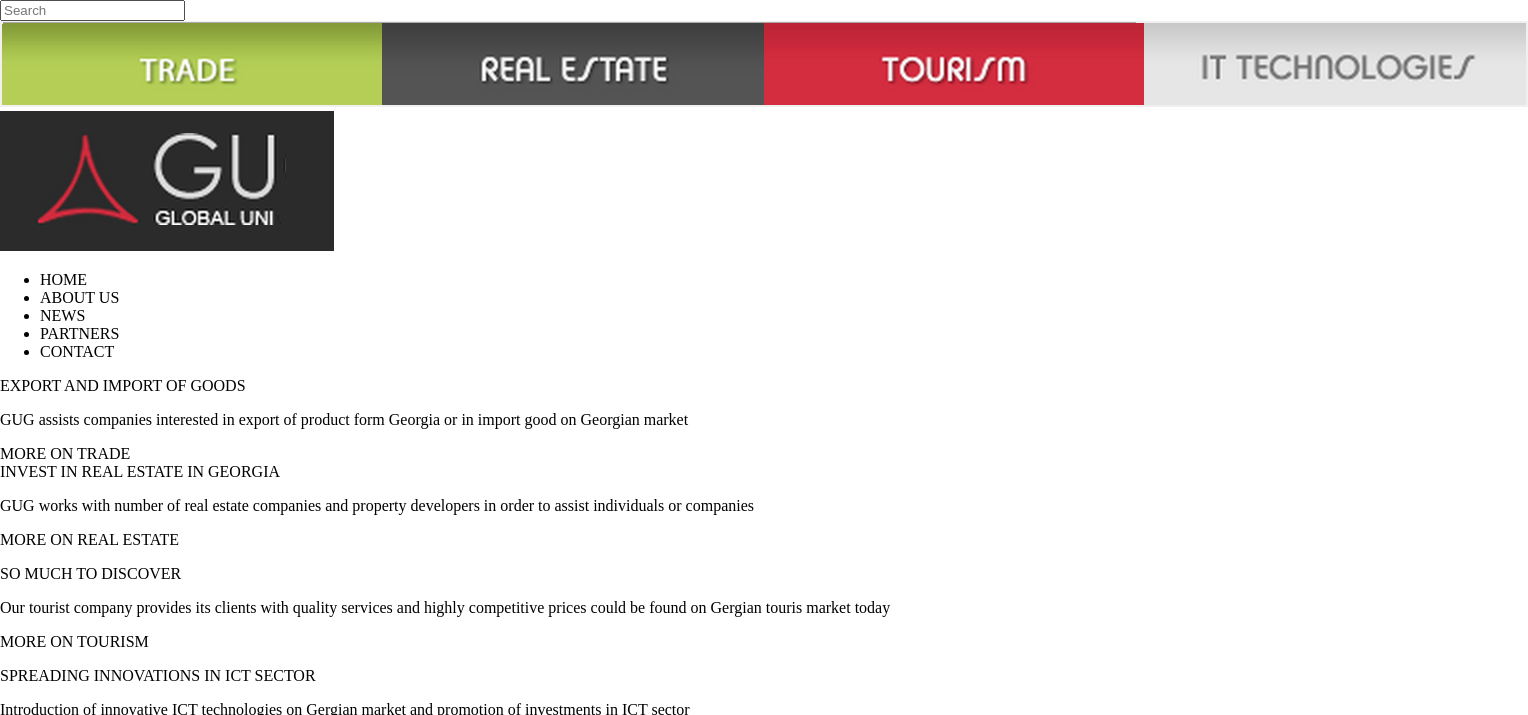
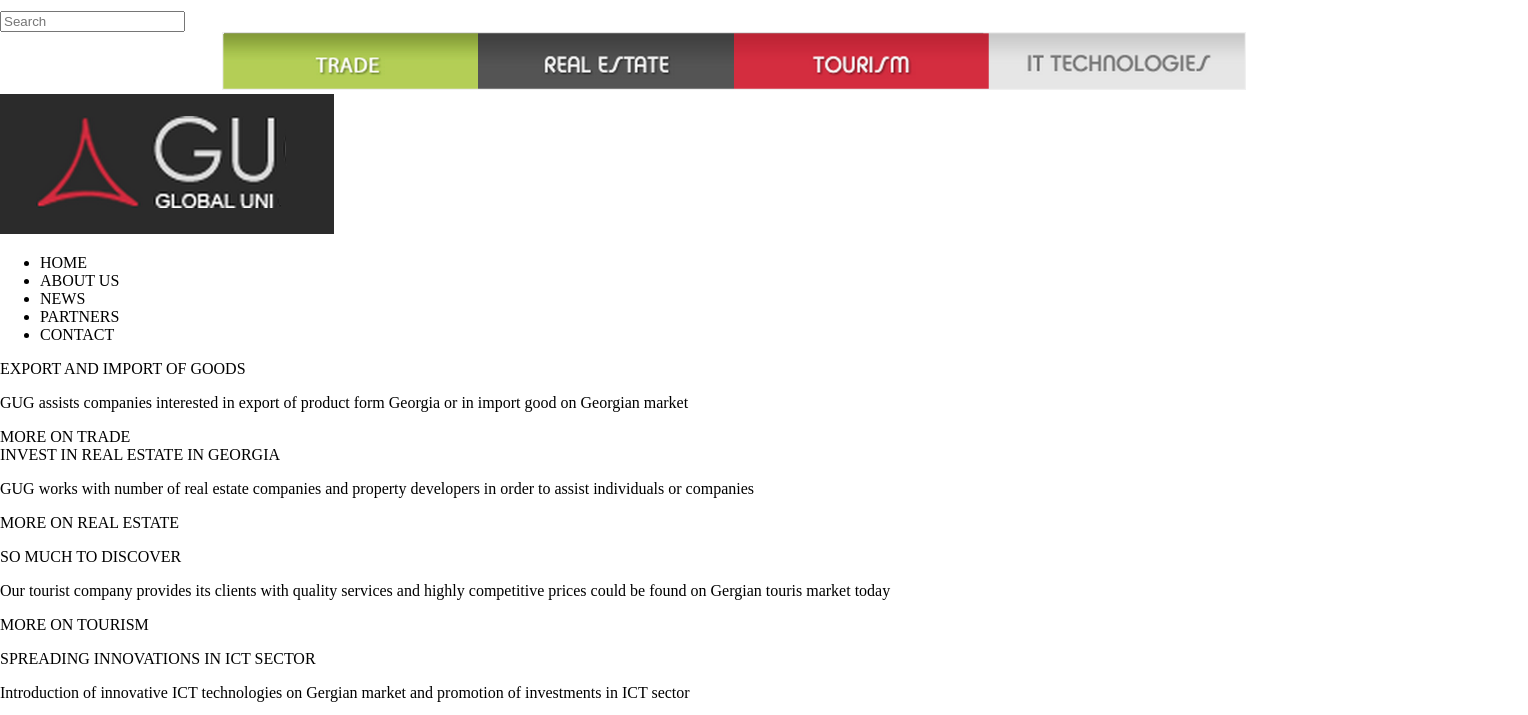
Before and after one commit to SofiJL/pw218309, a plain HTML site: page practicacss03/index.html in a window 1280 px wide. Shown: the top 715 px of the page, 1528 px wide, since content can reach past the window. Drawn offline with Linux system fonts and the light colour scheme.

Commit message:
Practica 03 - Construccion del CSS

```diff
--- a/practicacss03/css/estilos.css
+++ b/practicacss03/css/estilos.css
@@ -1,6 +1,17 @@
 body{
 	font-size: 16px;
 	margin: 0px auto;
-	max-width: 2100px;
-	min-height: 2100px;
+	max-width: 1600px;
+	min-height: 1500px;
 }
+body header {
+
+}
+
+header input{
+	margin-top: 11px;
+	margin-right: 224px:
+}
+header img{
+	margin-left:  222px;
+}
--- a/practicacss03/index.html
+++ b/practicacss03/index.html
@@ -8,7 +8,8 @@
 <body>
 	<header>
 		<input type="search" placeholder="Search">
-		<img src="img/menu.png" alt="menu">
+		<img src="img/menu.png" alt="menu" width=80%>
+
 
 	</header>
 
```
